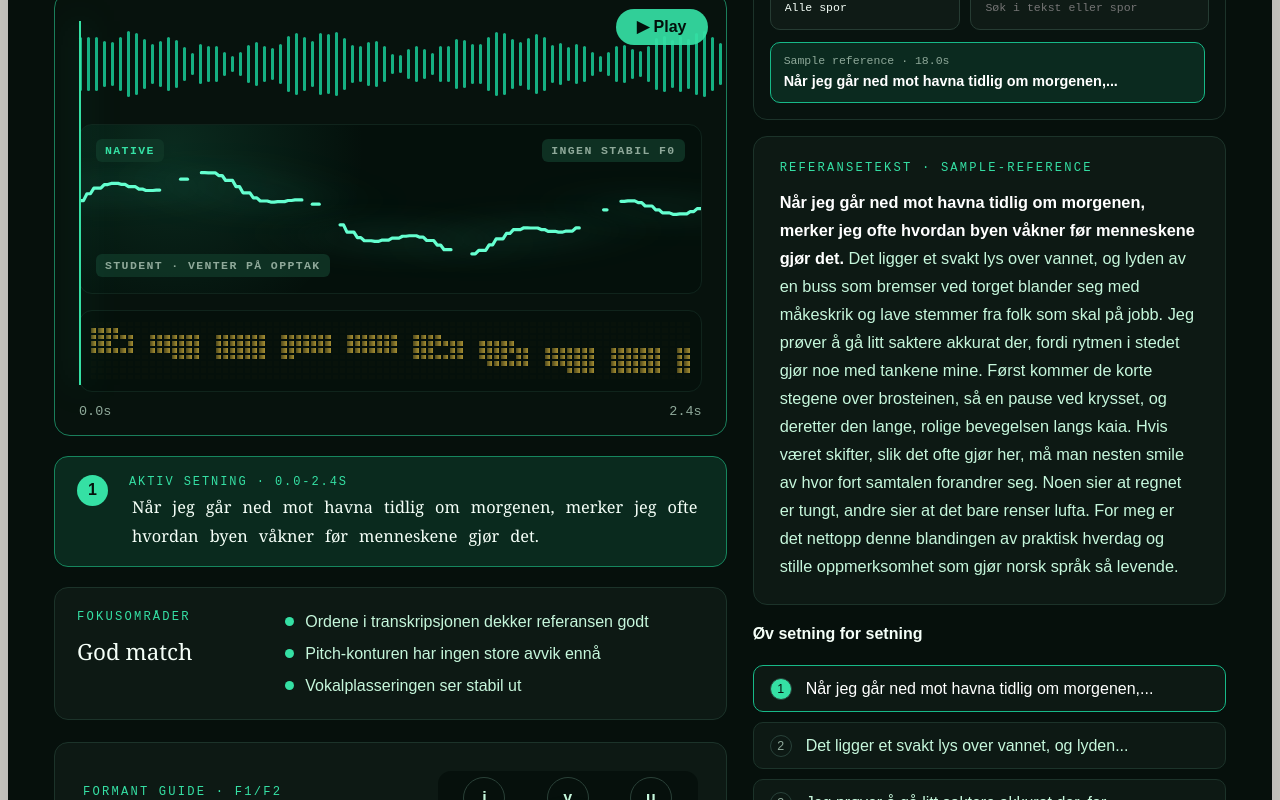
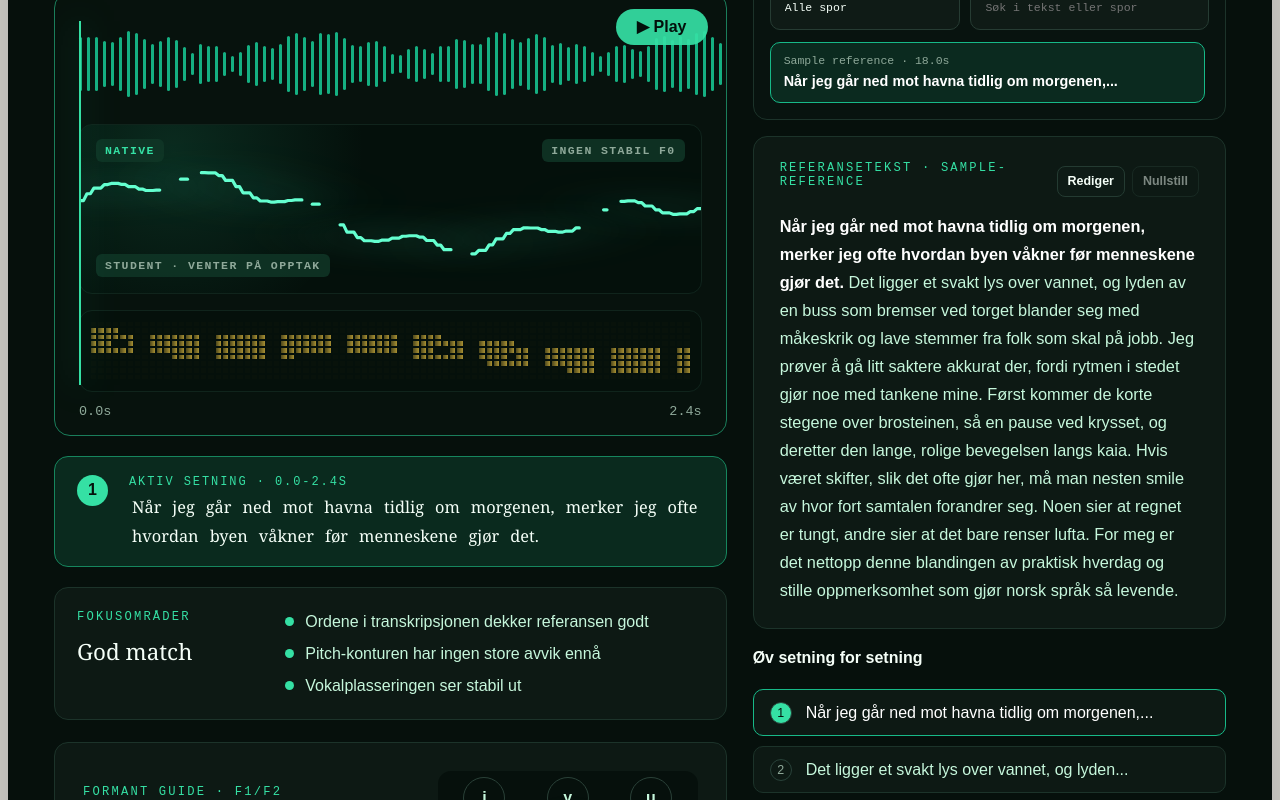
Before and after one commit to KevinGj/NorskCoach, a Next.js app: page / in a window 1280 px wide. Shown: the part 820-1620 px from the top of the page. Built offline with nearby package versions, Linux system fonts and the light colour scheme.

Commit message:
Add transcript correction editor

```diff
--- /dev/null
+++ b/app/api/segment-corrections/route.ts
@@ -0,0 +1,55 @@
+import fs from "node:fs/promises";
+import path from "node:path";
+
+export const runtime = "nodejs";
+
+type SegmentCorrection = {
+  text?: string;
+  tokenMerges?: { match: string[]; text: string }[];
+};
+
+type CorrectionRequest = {
+  action: "save" | "reset";
+  id: string;
+  text?: string;
+};
+
+const correctionsPath = path.join(process.cwd(), "data", "segment-corrections.json");
+
+async function readCorrections() {
+  try {
+    return JSON.parse(await fs.readFile(correctionsPath, "utf8")) as Record<string, SegmentCorrection>;
+  } catch {
+    return {};
+  }
+}
+
+async function writeCorrections(corrections: Record<string, SegmentCorrection>) {
+  await fs.mkdir(path.dirname(correctionsPath), { recursive: true });
+  await fs.writeFile(correctionsPath, `${JSON.stringify(corrections, null, 2)}\n`, "utf8");
+}
+
+export async function POST(request: Request) {
+  const payload = (await request.json()) as CorrectionRequest;
+  if (!payload.id || !["save", "reset"].includes(payload.action)) {
+    return Response.json({ error: "Invalid correction request." }, { status: 400 });
+  }
+
+  const corrections = await readCorrections();
+
+  if (payload.action === "reset") {
+    delete corrections[payload.id];
+    await writeCorrections(corrections);
+    return Response.json({ ok: true });
+  }
+
+  const text = payload.text?.trim();
+  if (!text) return Response.json({ error: "Transcript text cannot be empty." }, { status: 400 });
+
+  corrections[payload.id] = {
+    ...(corrections[payload.id] ?? {}),
+    text
+  };
+  await writeCorrections(corrections);
+  return Response.json({ ok: true });
+}
--- a/app/api/segments/route.ts
+++ b/app/api/segments/route.ts
@@ -189,6 +189,8 @@ export async function GET() {
 
         return {
           ...correctedSegment,
+          originalText: segment.text,
+          hasTextCorrection: Boolean(correction?.text),
           words,
           tokens: buildTimelineTokens(words, tokenDuration)
         };
--- a/app/globals.css
+++ b/app/globals.css
@@ -835,12 +835,72 @@ h1 em {
   padding: 24px 26px;
 }
 
+.referenceTextHeader {
+  align-items: center;
+  display: flex;
+  gap: 12px;
+  justify-content: space-between;
+  margin-bottom: 10px;
+}
+
 .referenceText p:not(.microLabel) {
   color: var(--soft);
   font-size: 1.02rem;
   line-height: 1.72;
   margin-bottom: 0;
   max-width: 68ch;
+}
+
+.transcriptActions {
+  display: flex;
+  gap: 7px;
+}
+
+.tinyButton {
+  background: #0e1b16;
+  border: 1px solid #243b32;
+  border-radius: 8px;
+  color: var(--ink);
+  cursor: pointer;
+  font-size: 0.78rem;
+  font-weight: 800;
+  min-height: 31px;
+  padding: 0 10px;
+}
+
+.tinyButton:disabled {
+  cursor: not-allowed;
+  opacity: 0.48;
+}
+
+.primaryTiny {
+  background: var(--accent);
+  border-color: var(--accent);
+  color: #03100b;
+}
+
+.transcriptEditor {
+  background: #07120d;
+  border: 1px solid #1a7e5b;
+  border-radius: 10px;
+  color: var(--soft);
+  font: inherit;
+  line-height: 1.55;
+  padding: 12px;
+  resize: vertical;
+  width: 100%;
+}
+
+.editorHint,
+.timingWarning {
+  color: var(--muted);
+  font-size: 0.84rem;
+  line-height: 1.45;
+  margin-top: 8px;
+}
+
+.timingWarning {
+  color: var(--warn);
 }
 
 .highlightSentence {
--- a/app/page.tsx
+++ b/app/page.tsx
@@ -1,6 +1,6 @@
 "use client";
 
-import { useEffect, useMemo, useRef, useState } from "react";
+import { useCallback, useEffect, useMemo, useRef, useState } from "react";
 import type { CoachFeedback, ExerciseType, LearnerProfile, Scores } from "@/lib/coach";
 
 type StageId = ExerciseType | "reference" | "feedback";
@@ -71,6 +71,8 @@ type AudioSegment = {
   duration: number;
   utteranceCount: number;
   text: string;
+  originalText?: string;
+  hasTextCorrection?: boolean;
   words?: TimedWord[];
   tokens?: TimelineToken[];
 };
@@ -874,6 +876,9 @@ export default function Home() {
   const [selectedAudioSegmentId, setSelectedAudioSegmentId] = useState(fallbackAudioSegment.id);
   const [trackFilter, setTrackFilter] = useState("all");
   const [segmentQuery, setSegmentQuery] = useState("");
+  const [isEditingReferenceText, setIsEditingReferenceText] = useState(false);
+  const [referenceTextDraft, setReferenceTextDraft] = useState("");
+  const [isSavingReferenceText, setIsSavingReferenceText] = useState(false);
   const [selectedVoice, setSelectedVoice] = useState(voices[0].name);
   const [referenceTime, setReferenceTime] = useState(0);
   const [isAudioPlaying, setIsAudioPlaying] = useState(false);
@@ -932,6 +937,21 @@ export default function Home() {
   const averages = averageScores(entries);
   const totalMinutes = entries.reduce((sum, entry) => sum + entry.minutes, 0);
   const activeScores = feedback?.scores ?? averages;
+  const loadAudioSegments = useCallback(async () => {
+    try {
+      const response = await fetch("/api/segments");
+      const segments = (await response.json()) as AudioSegment[];
+      if (!segments.length) return;
+      setAudioSegments(segments);
+      setSelectedAudioSegmentId((current) =>
+        current === fallbackAudioSegment.id || !segments.some((segment) => segment.id === current)
+          ? segments[0].id
+          : current
+      );
+    } catch {
+      setAudioSegments([]);
+    }
+  }, []);
 
   useEffect(() => {
     const savedProfile = localStorage.getItem("norsk-coach-profile");
@@ -945,19 +965,8 @@ export default function Home() {
   }, []);
 
   useEffect(() => {
-    fetch("/api/segments")
-      .then((response) => response.json())
-      .then((segments: AudioSegment[]) => {
-        if (!segments.length) return;
-        setAudioSegments(segments);
-        setSelectedAudioSegmentId((current) =>
-          current === fallbackAudioSegment.id || !segments.some((segment) => segment.id === current)
-            ? segments[0].id
-            : current
-        );
-      })
-      .catch(() => setAudioSegments([]));
-  }, []);
+    void loadAudioSegments();
+  }, [loadAudioSegments]);
 
   useEffect(() => {
     let cancelled = false;
@@ -1036,6 +1045,11 @@ export default function Home() {
   useEffect(() => {
     localStorage.setItem("norsk-coach-segment", selectedAudioSegmentId);
   }, [selectedAudioSegmentId]);
+
+  useEffect(() => {
+    setReferenceTextDraft(selectedAudioSegment.text);
+    setIsEditingReferenceText(false);
+  }, [selectedAudioSegment.id, selectedAudioSegment.text]);
 
   useEffect(() => {
     setSelectedSentence(0);
@@ -1264,6 +1278,38 @@ export default function Home() {
     }
   };
 
+  const saveReferenceText = async () => {
+    setIsSavingReferenceText(true);
+    try {
+      const response = await fetch("/api/segment-corrections", {
+        method: "POST",
+        headers: { "Content-Type": "application/json" },
+        body: JSON.stringify({ action: "save", id: selectedAudioSegment.id, text: referenceTextDraft })
+      });
+      if (!response.ok) throw new Error(await response.text());
+      await loadAudioSegments();
+      setIsEditingReferenceText(false);
+    } finally {
+      setIsSavingReferenceText(false);
+    }
+  };
+
+  const resetReferenceText = async () => {
+    setIsSavingReferenceText(true);
+    try {
+      const response = await fetch("/api/segment-corrections", {
+        method: "POST",
+        headers: { "Content-Type": "application/json" },
+        body: JSON.stringify({ action: "reset", id: selectedAudioSegment.id })
+      });
+      if (!response.ok) throw new Error(await response.text());
+      await loadAudioSegments();
+      setIsEditingReferenceText(false);
+    } finally {
+      setIsSavingReferenceText(false);
+    }
+  };
+
   const speak = () => {
     if (stage.id === "reference") {
       playFullReference();
@@ -1347,6 +1393,9 @@ export default function Home() {
   const strengths = profile.strengths.length ? profile.strengths : ["God vilje til å holde samtalen på norsk", "Du svarer tydelig og konsist", "Tydelig artikulasjon"];
   const patterns = profile.common_patterns.length ? profile.common_patterns : ["litt hakkete rytme"];
   const issues = profile.pronunciation_issues.length ? profile.pronunciation_issues : ["norske vokaler og konsonantgrupper"];
+  const transcriptWordCount = selectedAudioSegment.text.split(/\s+/).filter(Boolean).length;
+  const timedWordCount = selectedAudioSegment.tokens?.filter((token) => token.type === "word").length ?? 0;
+  const hasTimingRisk = timedWordCount > 0 && Math.abs(transcriptWordCount - timedWordCount) > 2;
 
   return (
     <main>
@@ -1485,7 +1534,53 @@ export default function Home() {
                   </div>
                 </div>
                 <div className="referenceText">
-                  <p className="microLabel">Referansetekst · {selectedAudioSegment.id}</p>
+                  <div className="referenceTextHeader">
+                    <p className="microLabel">
+                      Referansetekst · {selectedAudioSegment.id}
+                      {selectedAudioSegment.hasTextCorrection ? " · korrigert" : ""}
+                    </p>
+                    <div className="transcriptActions">
+                      {isEditingReferenceText ? (
+                        <>
+                          <button className="tinyButton primaryTiny" onClick={saveReferenceText} disabled={isSavingReferenceText}>
+                            {isSavingReferenceText ? "Lagrer..." : "Lagre"}
+                          </button>
+                          <button
+                            className="tinyButton"
+                            onClick={() => {
+                              setReferenceTextDraft(selectedAudioSegment.text);
+                              setIsEditingReferenceText(false);
+                            }}
+                            disabled={isSavingReferenceText}
+                          >
+                            Avbryt
+                          </button>
+                        </>
+                      ) : (
+                        <>
+                          <button className="tinyButton" onClick={() => setIsEditingReferenceText(true)}>
+                            Rediger
+                          </button>
+                          <button className="tinyButton" onClick={resetReferenceText} disabled={!selectedAudioSegment.hasTextCorrection || isSavingReferenceText}>
+                            Nullstill
+                          </button>
+                        </>
+                      )}
+                    </div>
+                  </div>
+                  {isEditingReferenceText ? (
+                    <>
+                      <textarea
+                        className="transcriptEditor"
+                        value={referenceTextDraft}
+                        onChange={(event) => setReferenceTextDraft(event.target.value)}
+                        rows={7}
+                      />
+                      <p className="editorHint">
+                        Endre tekst og tegnsetting. Store ordendringer kan gjøre tidsmarkering mindre presis til vi kjører ny justering.
+                      </p>
+                    </>
+                  ) : (
                     <p>
                       {activeReferenceSegments.map((segment, index) => (
                         <span className={index === selectedSentence ? "highlightSentence" : ""} key={segment.sentence}>
@@ -1493,6 +1588,12 @@ export default function Home() {
                         </span>
                       ))}
                     </p>
+                  )}
+                  {hasTimingRisk && (
+                    <p className="timingWarning">
+                      Teksten har {transcriptWordCount} ord, men tidslinjen har {timedWordCount}. Hopp over scoring på dette klippet eller kjør ny justering.
+                    </p>
+                  )}
                 </div>
                 <div className="sentencePractice">
                   <h3>{activeReferenceSegments.length > 1 ? "Øv setning for setning" : "Øv valgt segment"}</h3>
--- a/data/segment-corrections.json
+++ b/data/segment-corrections.json
@@ -3,7 +3,10 @@
     "text": "da de var kommet midt ut på vannet skjønte han plutselig hva slags passasjer han hadde tatt med seg i båten blek og Redd hva han for sitt liv. Pesta svarte at det kom an på om man sto nedskrevet i boka hennes hun bladde i boka og der fant hun navnet hans",
     "tokenMerges": [
       {
-        "match": ["test", "av"],
+        "match": [
+          "test",
+          "av"
+        ],
         "text": "Pesta"
       }
     ]
```
Lines whose indentation alone changed are shown as unchanged.
